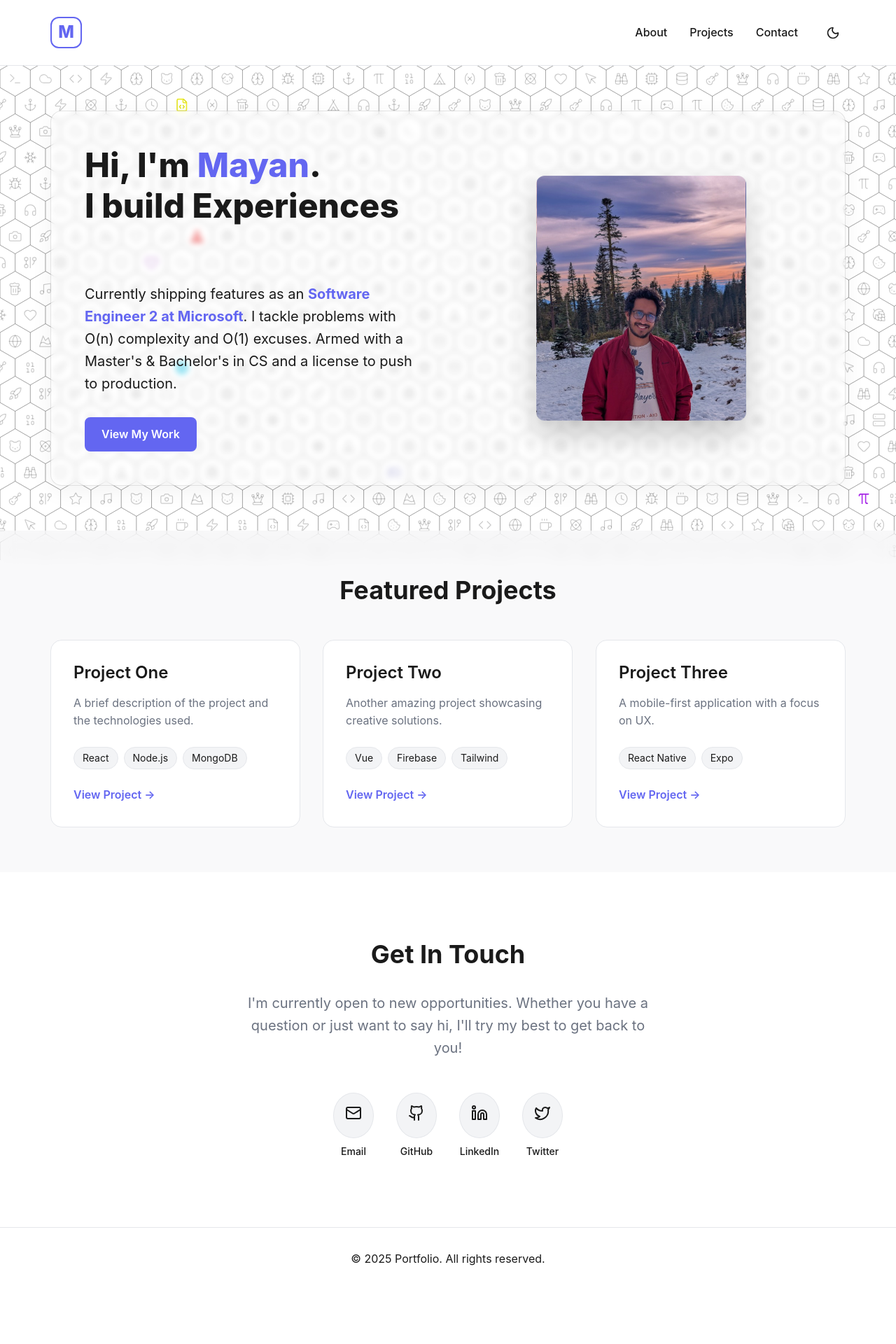
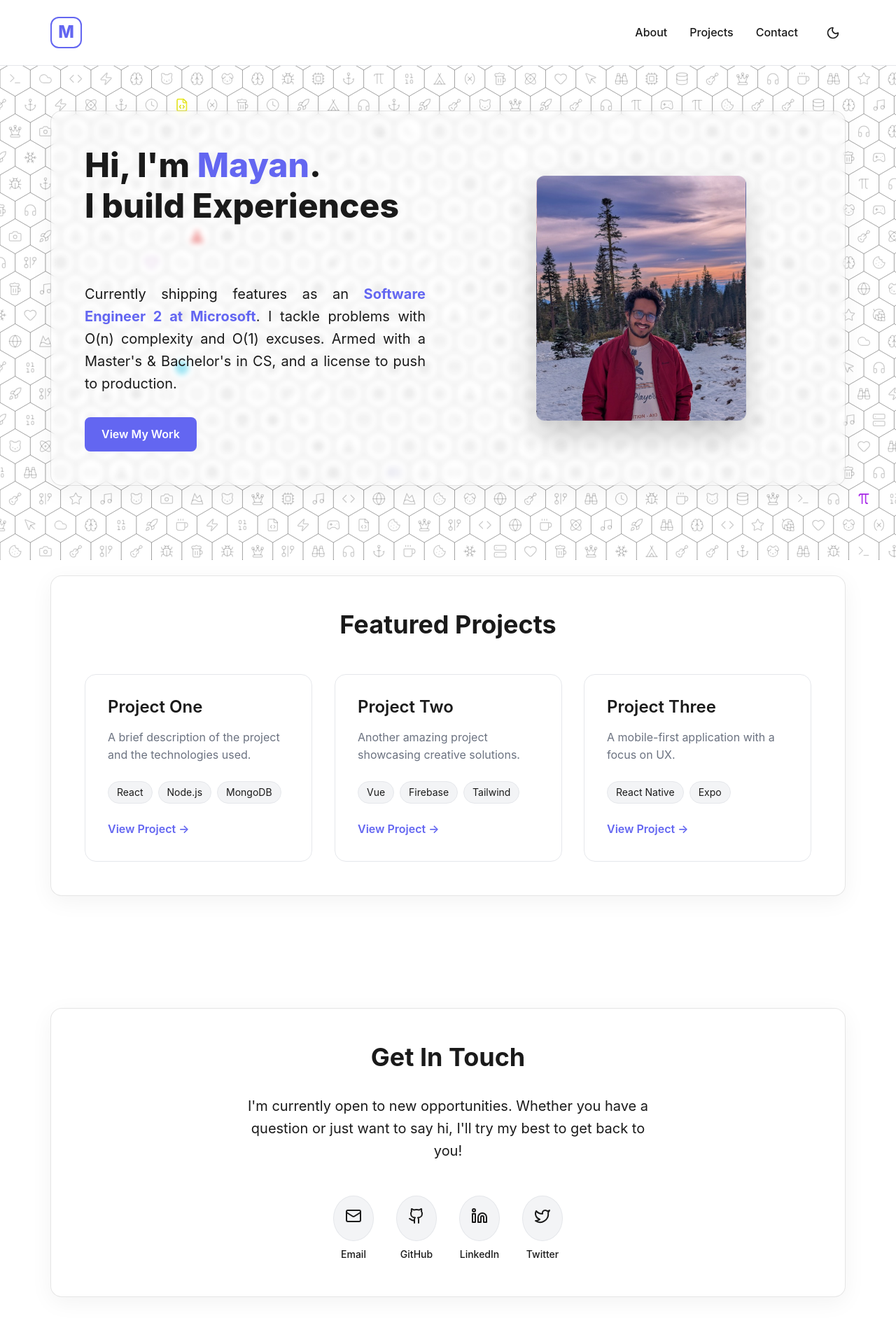
Before and after one commit to mayanbhadage/Hivemind, a React (Vite) app: page / in a window 1280 px wide. Shown: the top 1920 px of the page at 70% size. Before the commit the page ends 1843 px from the top, so only its background shows below. Built offline with nearby package versions, Linux system fonts and the light colour scheme.

Commit message:
style: apply glass effect to projects section

```diff
--- a/src/App.jsx
+++ b/src/App.jsx
@@ -20,7 +20,7 @@ function App() {
         <Contact />
       </RevealOnScroll>
       <footer style={{ padding: '2rem 0', textAlign: 'center', borderTop: '1px solid var(--border-color)' }}>
-        <p>&copy; {new Date().getFullYear()} Portfolio. All rights reserved.</p>
+        <p style={{ fontWeight: 'bold' }}>&copy; {new Date().getFullYear()} Portfolio. All rights reserved.</p>
       </footer>
     </div>
   );
--- a/src/components/Contact.jsx
+++ b/src/components/Contact.jsx
@@ -11,8 +11,9 @@ export default function Contact() {
     return (
         <section id="contact" style={{ padding: '6rem 0', textAlign: 'center' }}>
             <div className="container">
+                <div className="glass-panel" style={{ padding: '3rem' }}>
                     <h2 style={{ marginBottom: '2rem' }}>Get In Touch</h2>
-                <p style={{ fontSize: '1.25rem', color: '#6b7280', marginBottom: '3rem', maxWidth: '600px', margin: '0 auto 3rem' }}>
+                    <p style={{ fontSize: '1.25rem', color: 'var(--text-color)', marginBottom: '3rem', maxWidth: '600px', margin: '0 auto 3rem' }}>
                         I'm currently open to new opportunities. Whether you have a question or just want to say hi, I'll try my best to get back to you!
                     </p>
 
@@ -54,6 +55,7 @@ export default function Contact() {
                         ))}
                     </div>
                 </div>
+            </div>
         </section>
     );
 }
--- a/src/components/Hero.jsx
+++ b/src/components/Hero.jsx
@@ -58,10 +58,10 @@ export default function Hero() {
               I build <span style={{ color: 'var(--text-color)' }}>{typingText}</span>
               <span className="cursor">|</span>
             </h1>
-            <p style={{ fontSize: '1.25rem', marginBottom: '2rem' }}>
+            <p style={{ fontSize: '1.25rem', marginBottom: '2rem', textAlign: 'justify' }}>
               Currently shipping features as an <span style={{ color: 'var(--accent-color)', fontWeight: 'bold' }}>Software Engineer 2 at Microsoft</span>.
               I tackle problems with O(n) complexity and O(1) excuses.
-              Armed with a Master's & Bachelor's in CS and a license to push to production.
+              Armed with a Master's & Bachelor's in CS, and a license to push to production.
             </p>
             <a href="#projects" style={{
               display: 'inline-block',
--- a/src/components/Projects.jsx
+++ b/src/components/Projects.jsx
@@ -83,8 +83,9 @@ const ProjectCard = ({ project }) => {
 
 export default function Projects() {
     return (
-        <section id="projects" style={{ backgroundColor: 'rgba(var(--secondary-bg-rgb), 0.5)', backdropFilter: 'blur(10px)' }}>
+        <section id="projects">
             <div className="container">
+                <div className="glass-panel" style={{ padding: '3rem' }}>
                     <h2 style={{ textAlign: 'center', marginBottom: '3rem' }}>Featured Projects</h2>
                     <div style={{
                         display: 'grid',
@@ -96,6 +97,7 @@ export default function Projects() {
                         ))}
                     </div>
                 </div>
+            </div>
         </section>
     );
 }
```
Lines whose indentation alone changed are shown as unchanged.
